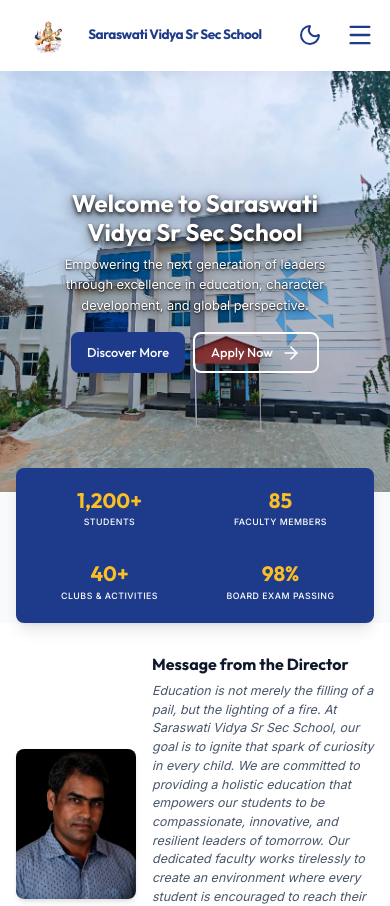
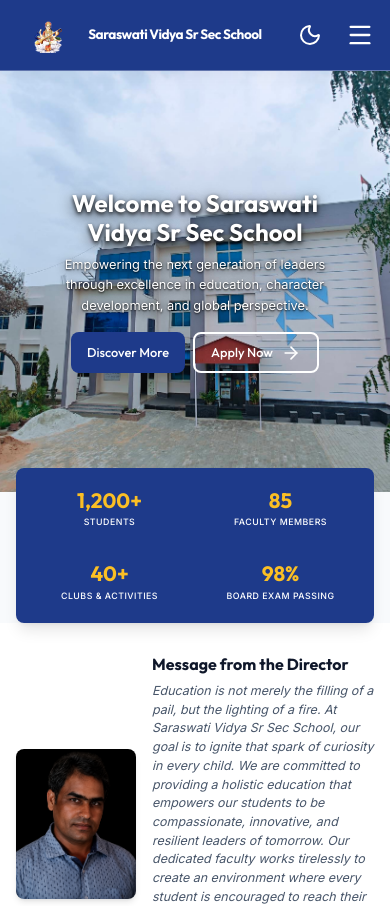
Before and after one commit to Mydvthukran/school-website, a React (Vite) app: page / in a window 390 px wide. Shown: the top 906 px of the page. Built offline with nearby package versions, Linux system fonts and the light colour scheme.

Commit message:
feat: add responsive navbar component styling

```diff
--- a/src/components/Navbar.css
+++ b/src/components/Navbar.css
@@ -4,7 +4,7 @@
   left: 0;
   width: 100%;
   z-index: 1000;
-  background: var(--color-surface-light);
+  background: var(--color-primary);
   backdrop-filter: blur(10px);
   -webkit-backdrop-filter: blur(10px);
   box-shadow: 0 4px 20px rgba(0, 0, 0, 0.05);
@@ -28,7 +28,7 @@
   display: flex;
   align-items: center;
   gap: 0.5rem;
-  color: var(--color-primary);
+  color: white;
   transition: var(--transition);
   text-decoration: none;
 }
@@ -60,7 +60,7 @@
   font-size: 0.85rem;
   font-weight: 800;
   letter-spacing: -0.5px;
-  color: #1e3a8a;
+  color: white;
 }
 
 @media (min-width: 768px) {
@@ -89,7 +89,7 @@
 
 .nav-link {
   font-weight: 500;
-  color: var(--color-text-main);
+  color: rgba(255, 255, 255, 0.85);
   transition: var(--transition);
   position: relative;
 }
@@ -116,7 +116,7 @@
 .mobile-toggle {
   background: transparent;
   border: none;
-  color: var(--color-primary);
+  color: white;
   cursor: pointer;
   display: flex;
   align-items: center;
@@ -134,7 +134,7 @@
   top: 70px;
   left: 0;
   width: 100%;
-  background-color: var(--color-surface-light);
+  background-color: var(--color-primary);
   padding: 1.5rem;
   box-shadow: var(--shadow-md);
   transform: translateY(-100%);
@@ -161,8 +161,8 @@
   font-size: 1.1rem;
   font-weight: 500;
   padding: 0.5rem 0;
-  color: var(--color-text-main);
-  border-bottom: 1px solid var(--color-border);
+  color: rgba(255, 255, 255, 0.85);
+  border-bottom: 1px solid rgba(255, 255, 255, 0.1);
 }
 
 .mobile-nav-link.active {
@@ -181,7 +181,7 @@
 .theme-toggle-btn {
   background: transparent;
   border: none;
-  color: var(--color-primary);
+  color: white;
   cursor: pointer;
   display: flex;
   align-items: center;
```
